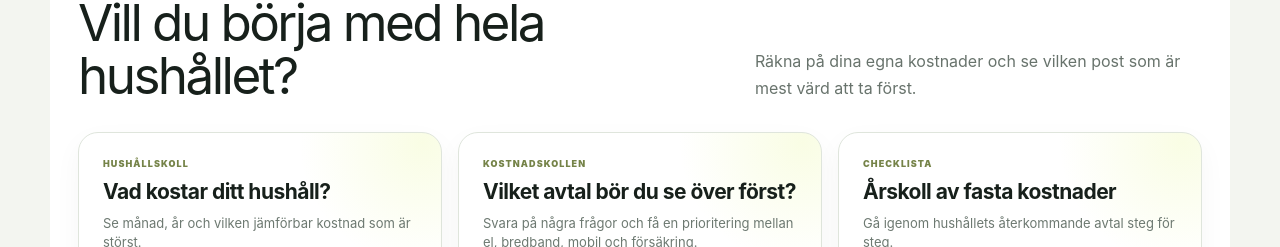
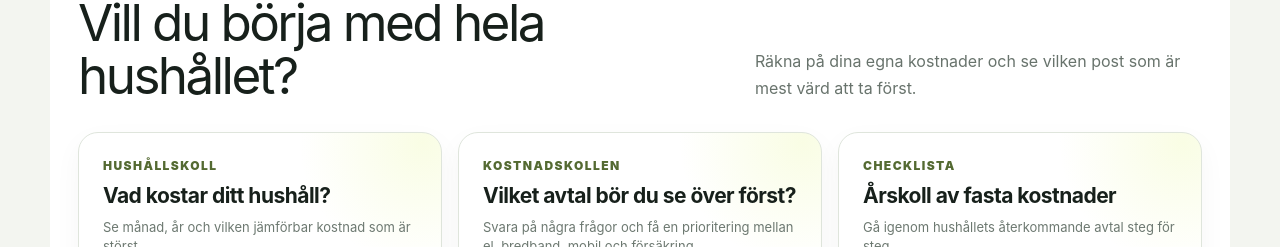
Before and after one commit to arvidlandin-cpu/sankkostnaden, a Next.js app: page / in a window 1280 px wide. Shown: the part 1881-2128 px from the top of the page. Built offline with nearby package versions, Linux system fonts and the light colour scheme.

Commit message:
Raise homepage guide and tool microcopy to readable minimum

```diff
--- a/styles/Home.module.css
+++ b/styles/Home.module.css
@@ -801,8 +801,8 @@
   box-shadow:0 16px 34px rgba(29,43,32,.08);
 }
 .toolGrid span{
-  color:#758348;
-  font-size:9px;
+  color:#546a32;
+  font-size:12px;
   font-weight:900;
   letter-spacing:.12em;
 }
@@ -875,9 +875,9 @@
   align-items:center;
   justify-content:space-between;
   gap:8px;
-  color:#5d6a62;
+  color:var(--sk-ink-muted);
   text-decoration:none;
-  font-size:11px;
+  font-size:12px;
   line-height:1.35;
 }
 .guideGroups a:hover{color:#17201b}
```
